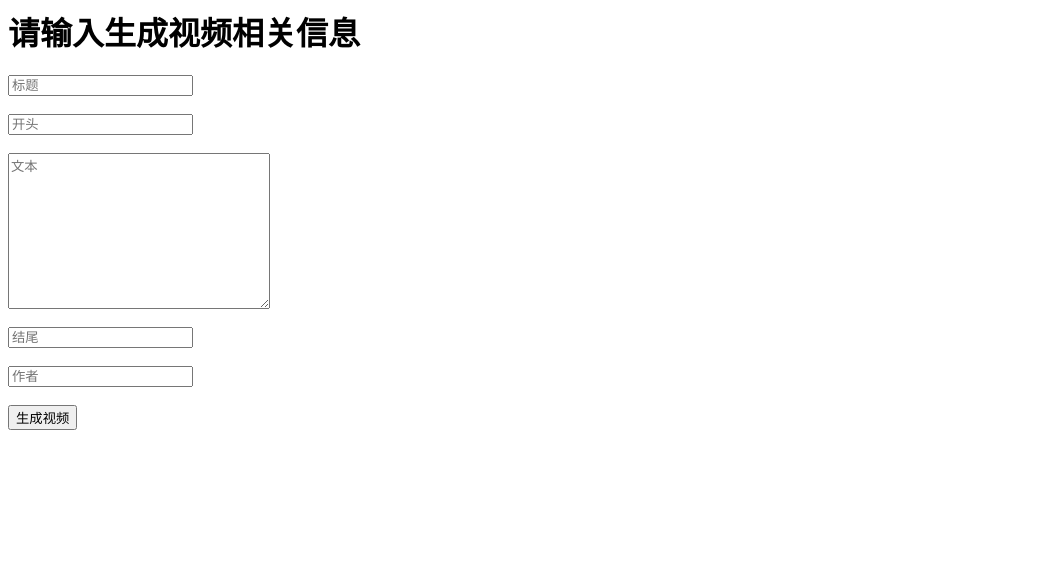
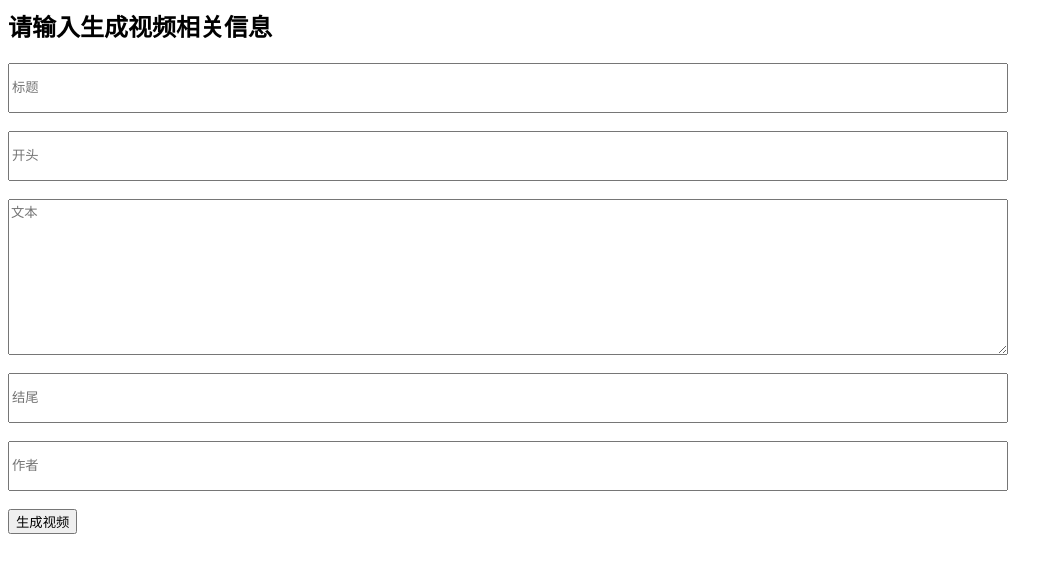
Before and after one commit to zhijianli/Enjoy, a Flask app: page / in a window 1280 px wide. Shown: the top 573 px of the page, without its empty margins (0-1063 px from the left). Run offline with Flask 2, Linux system fonts and the light colour scheme; some libraries are stand-ins or nearby versions.

Commit message:
增加输入框尺寸

```diff
--- a/web/templates/index.html
+++ b/web/templates/index.html
@@ -1,18 +1,18 @@
 <html>
     <!--引入jQuery包用于使用ajax-->
     <script type="text/javascript" src="http://apps.bdimg.com/libs/jquery/2.1.4/jquery.min.js"></script>
-    <h1>请输入生成视频相关信息</h1>
+    <h2>请输入生成视频相关信息</h2>
     <!--创建两个input输入框，定义id分别为name,age-->
-    <input cols="30" type="text" id="title" name="title" placeholder="标题">
+    <input cols="30" type="text" id="title" name="title" placeholder="标题" style="width:1000px;height:50px">
     <br><br>
-    <input cols="30" type="text" id="start" name="start" placeholder="开头">
+    <input cols="30" type="text" id="start" name="start" placeholder="开头" style="width:1000px;height:50px">
     <br><br>
 <!--    <input type="text" id="text" name="text" placeholder="文本">-->
-    <textarea rows="10" cols="30" type="text" id="text" name="text" placeholder="文本"></textarea>
+    <textarea rows="10" cols="30" type="text" id="text" name="text" placeholder="文本" style="width:1000px;"></textarea>
     <br><br>
-    <input cols="30" type="text" id="end" name="end" placeholder="结尾">
+    <input cols="30" type="text" id="end" name="end" placeholder="结尾" style="width:1000px;height:50px">
     <br><br>
-    <input cols="30" type="text" id="author" name="author" placeholder="作者">
+    <input cols="30" type="text" id="author" name="author" placeholder="作者" style="width:1000px;height:50px">
     <br><br>
     <!--创建button按钮，点击则激发submit()事件-->
     <button onclick="submit();">生成视频</button>
```
